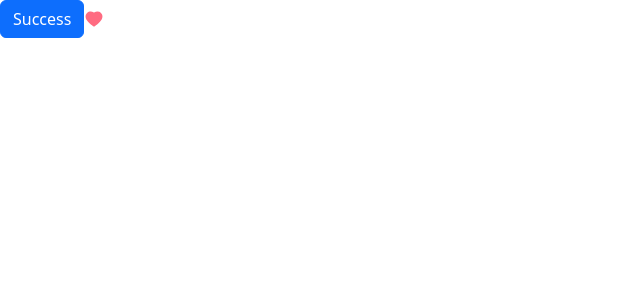
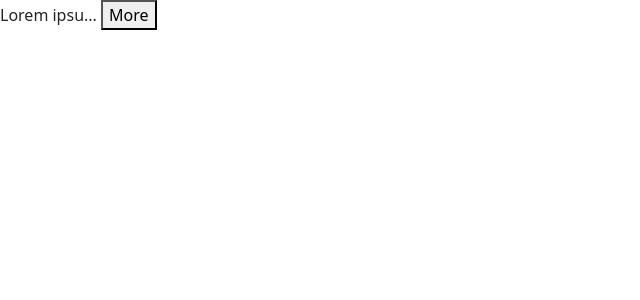
Before and after one commit to Focuscode77/React-X, a React (Vite) app in the folder react-app/: page / in a window 1280 px wide. Shown: the top 300 px of the page, without its empty margins (0-640 px from the left). Built offline with nearby package versions, Linux system fonts and the light colour scheme.

Commit message:
State Update

```diff
--- a/react-app/src/App.tsx
+++ b/react-app/src/App.tsx
@@ -1,7 +1,5 @@
 import React, { Fragment } from 'react';
-import Button from "./components/Button";
-import Alert from './components/Alert';
-import Heart from './components/Heart'
+import Expandable from './components/Expandable'
 import { useState } from 'react';
 
 
@@ -9,15 +7,11 @@ import { useState } from 'react';
 
 function App() {
 
-  const [alertVisible, setAlertVisibility] = useState(false);
-
   return (
 
     <div>
+      <Expandable>Lorem ipsum dolor sit amet, consectetur adipisicing elit. Suscipit, accusamus facilis neque fugit dolores incidunt omnis asperiores repellendus tenetur fugiat ut iure autem, voluptas unde sequi necessitatibus in nulla itaque corrupti quidem deserunt. Animi cupiditate exercitationem eaque aliquam at odio reiciendis, obcaecati a dolore aut et error repudiandae quos nihil autem? Necessitatibus quasi vel dicta ea quis quos rem cumque! Dicta quae commodi magni, impedit aspernatur velit rem neque ipsum. Impedit magni et quam ipsa nam consequatur, odio, reiciendis accusantium voluptas dolorum cupiditate officiis culpa in blanditiis! Necessitatibus, a assumenda consequuntur id consectetur aliquam, dolore, sint eaque adipisci quisquam repudiandae!</Expandable>
 
-      {alertVisible && <Alert onClose={() => setAlertVisibility(false)}> My Alert</Alert>}
-      <Button color="primary" onClick={() => console.log(setAlertVisibility(true))} text='Success' />
-      <Heart onClick={() => console.log('clicked')} />
     </div>
 
 
--- /dev/null
+++ b/react-app/src/components/Expandable.tsx
@@ -0,0 +1,25 @@
+import React from 'react'
+import { useState } from 'react';
+
+interface Props {
+    children: string;
+    maxChars?: number;
+
+
+}
+
+
+
+const Expandable = ({ children, maxChars = 10 }: Props) => {
+    const [isExpanded, setExpand] = useState(false);
+
+
+    if (children.length <= maxChars) return <p>{children}</p>
+
+    const text = isExpanded ? children : children.substring(0, maxChars);
+
+    return <p>  {text}...  <button onClick={() => setExpand(!isExpanded)}>{isExpanded ? 'Less' : 'More'}</button> </p>
+
+}
+
+export default Expandable
```
